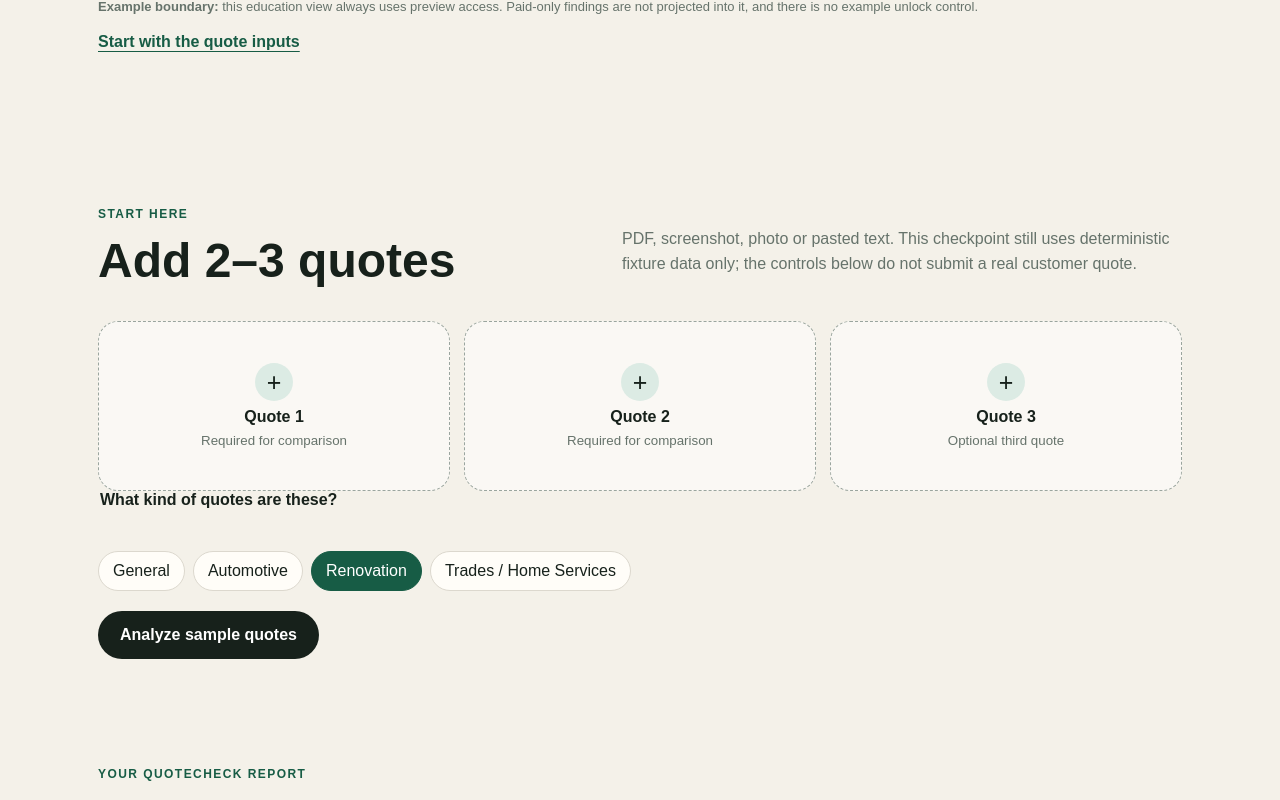
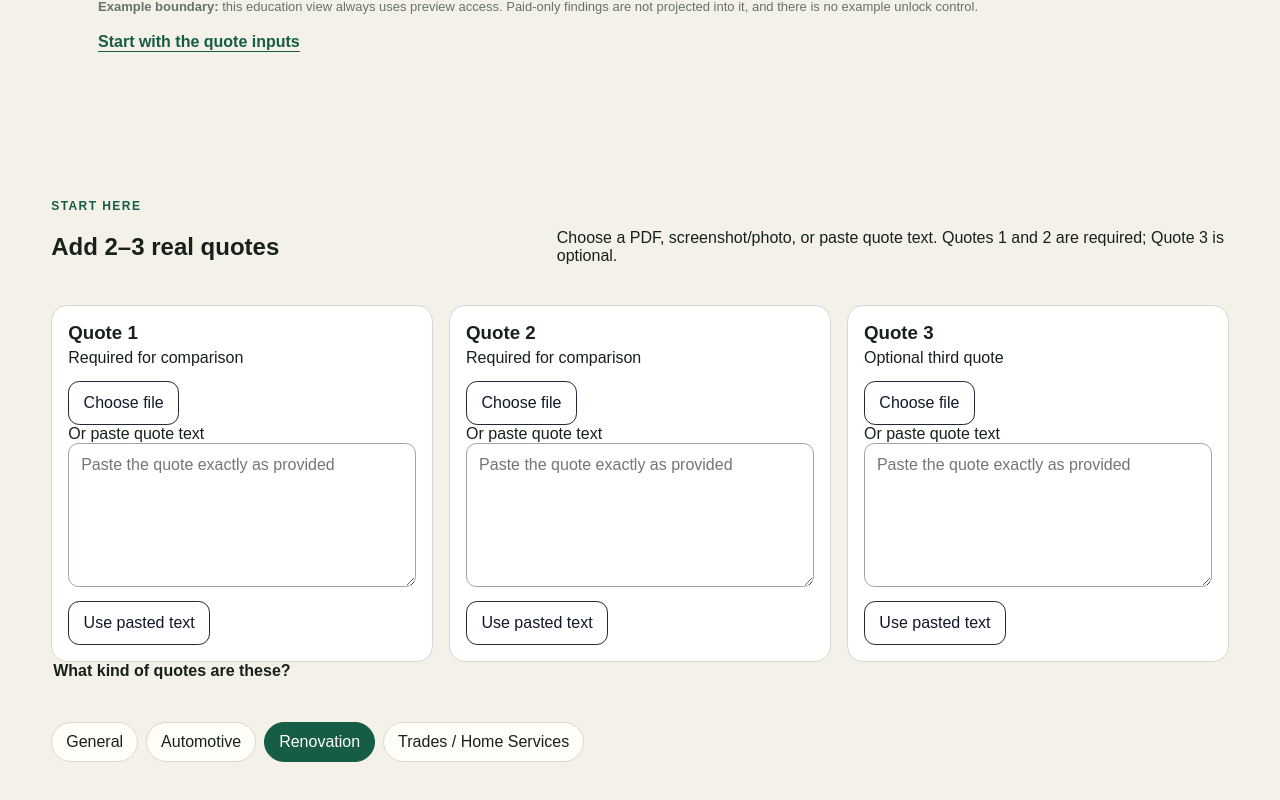
Before and after one commit to haydenmedia/quotecheck, a Next.js app: page / in a window 1280 px wide. Shown: the part 2759-3559 px from the top of the page. Built offline with nearby package versions, Linux system fonts and the light colour scheme.

Commit message:
CP13-01 wire real intake into launch page

```diff
--- a/src/app/page.tsx
+++ b/src/app/page.tsx
@@ -1,9 +1,9 @@
 import { LaunchExampleReport } from "@/components/LaunchExampleReport";
+import { QuoteIntake } from "@/components/QuoteIntake";
 import { Report } from "@/components/Report";
 import { demoReportStore, DEMO_REPORT_SESSION_ID } from "@/lib/demo-access";
 import { publicAccessMessage } from "@/lib/data-lifecycle";
 import {
-  launchCategories,
   launchJourney,
   launchTrustPoints,
 } from "@/lib/launch-readiness";
@@ -90,19 +90,7 @@ export default async function Home({ searchParams }: HomeProps) {
       </section>
 
       <LaunchExampleReport />
-
-      <section className="compare" id="compare" aria-labelledby="compare-title">
-        <div className="section-heading">
-          <div><p className="eyebrow">Start here</p><h2 id="compare-title">Add 2–3 quotes</h2></div>
-          <p>PDF, screenshot, photo or pasted text. This checkpoint still uses deterministic fixture data only; the controls below do not submit a real customer quote.</p>
-        </div>
-        <div className="upload-grid" aria-label="Quote input placeholders">
-          {[1,2,3].map((number) => <button className="upload" type="button" key={number}><span aria-hidden="true">+</span><strong>Quote {number}</strong><small>{number < 3 ? "Required for comparison" : "Optional third quote"}</small></button>)}
-        </div>
-        <fieldset><legend>What kind of quotes are these?</legend><div className="category-grid">{launchCategories.map((category, index) => <label key={category}><input defaultChecked={index === 2} name="category" type="radio" /><span>{category}</span></label>)}</div></fieldset>
-        <button className="analyze" type="button">Analyze sample quotes</button>
-      </section>
-
+      <QuoteIntake />
       <Report unlocked={unlocked} accessMessage={accessMessage} />
     </main>
   );
```
